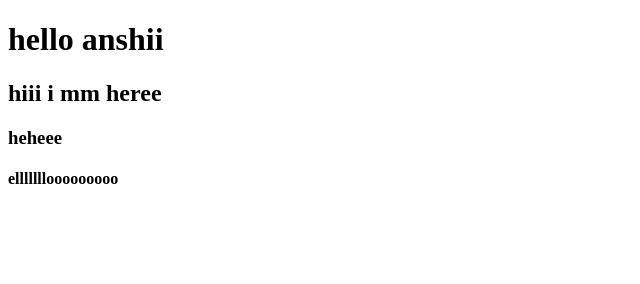
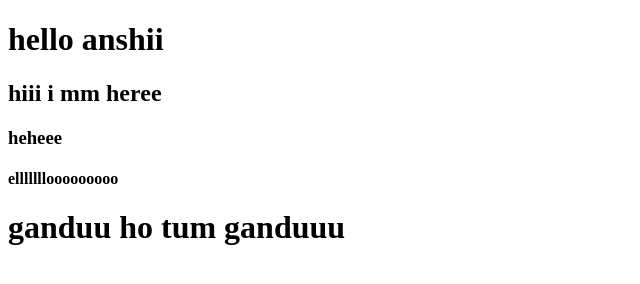
Before and after one commit to anshika384/demo-2, a plain HTML site: page index.html in a window 1280 px wide. Shown: the whole page, without its empty margins (0-640 px from the left). Drawn offline with Linux system fonts and the light colour scheme.

Commit message:
Update index.html

```diff
--- a/index.html
+++ b/index.html
@@ -10,5 +10,6 @@
     <h2>hiii  i mm heree</h2>
     <h3>heheee</h3>
     <h4>elllllllooooooooo</h4>
+    <h1>ganduu ho tum ganduuu</h1>
 </body>
 </html>
```
